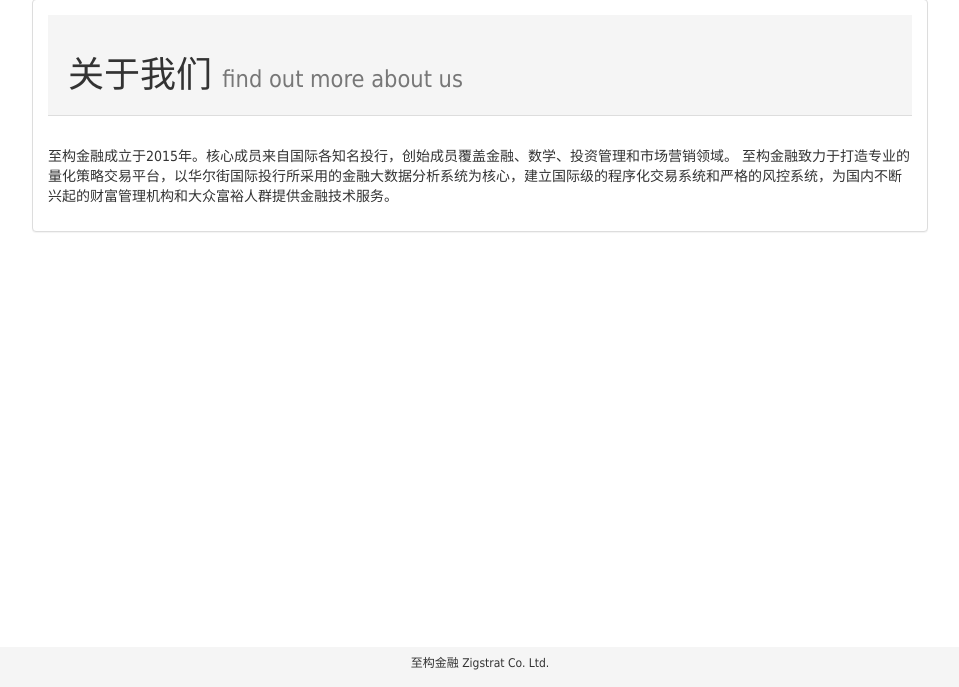
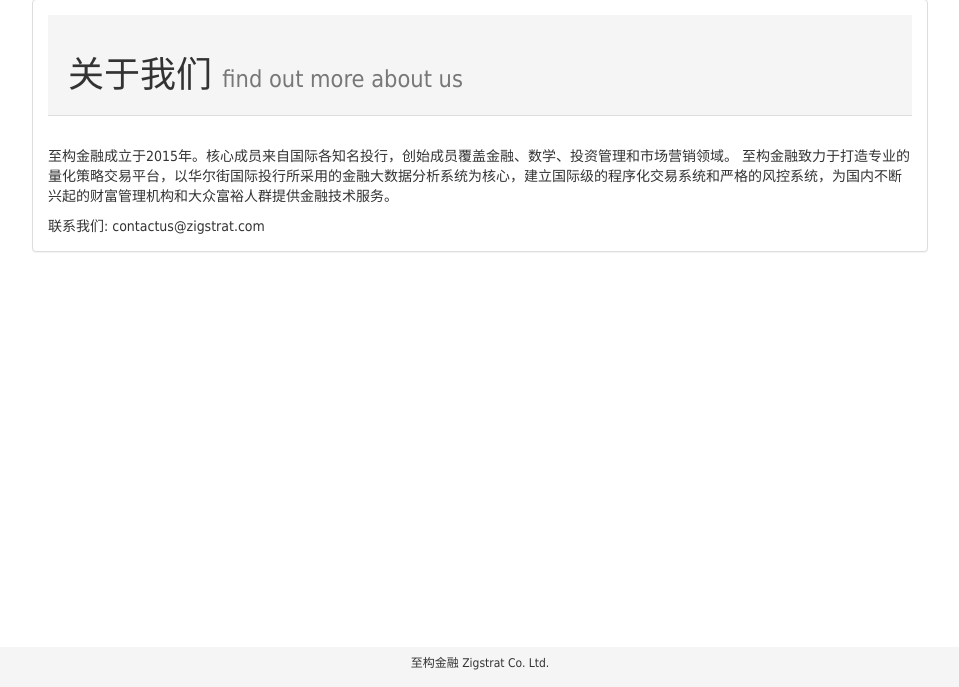
Before and after one commit to woodliwei/prototype-1, a Django app: page /aboutus/ in a window 1280 px wide. Shown: the part 113-800 px from the top of the page, without its empty margins (160-1119 px from the left). Run offline with Django 3.2, Linux system fonts and the light colour scheme; parts of the project's set-up code (start-up, migrations or seed data) failed here and were passed over; some libraries are stand-ins or nearby versions.

Commit message:
add email in about us page

```diff
--- a/zig/prototype/templates/about_us.html
+++ b/zig/prototype/templates/about_us.html
@@ -15,6 +15,7 @@
                 至构金融成立于2015年。核心成员来自国际各知名投行，创始成员覆盖金融、数学、投资管理和市场营销领域。
                 至构金融致力于打造专业的量化策略交易平台，以华尔街国际投行所采用的金融大数据分析系统为核心，建立国际级的程序化交易系统和严格的风控系统，为国内不断兴起的财富管理机构和大众富裕人群提供金融技术服务。
             </p>
+            联系我们: contactus@zigstrat.com
         </div>
     </div>
 
```
